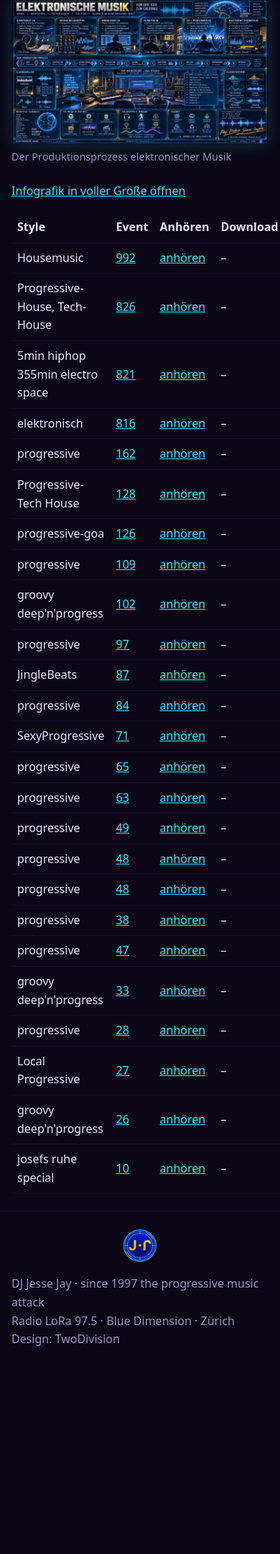
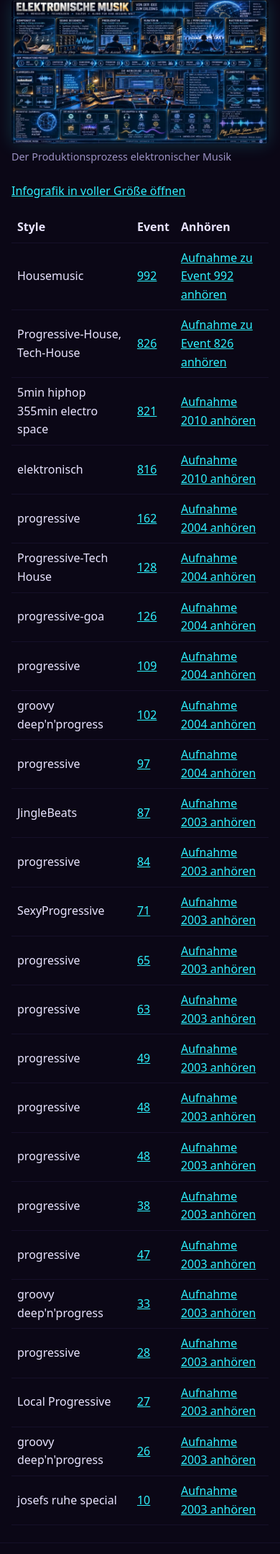
Before and after one commit to MarcelRaschke/Blue-Dimension-, a PHP site: page /music.php in a window 390 px wide. Shown: the part 310-2469 px from the top of the page at 72% size. Before the commit the page ends 2180 px from the top, so only its background shows below. Run offline with PHP 8.4, Linux system fonts and the light colour scheme.

Commit message:
fix(music): leere Download-Spalte entfernen, Linktext kontextualisieren
Alle 24 Zeilen der Musik-Tabelle zeigten in der Download-Spalte
ausschliesslich "–" – eine Spalte ohne einen einzigen echten Wert nahm
auf Mobile ein Viertel der Tabellenbreite ein, ohne Mehrwert. Zugleich
trug der "anhören"-Link in jeder Zeile denselben Text für
unterschiedliche Ziele (WCAG 2.4.4, Link Purpose). Der Linktext trägt
jetzt das aus der Archiv-URL abgeleitete Sendejahr, sonst die Event-ID.

Co-Authored-By: Claude Sonnet 5 <noreply@anthropic.com>
Claude-Session: https://claude.ai/code/session_01VqzZrt2FFq71cWx32Y59tQ
Signed-off-by: Claude <noreply@anthropic.com>

```diff
--- a/templates/music.php
+++ b/templates/music.php
@@ -7,14 +7,25 @@ require_once __DIR__ . '/../app/bootstrap.php';
 $tracks = load_content('music');
 usort($tracks, static fn(array $a, array $b): int => $b['id'] <=> $a['id']);
 
-render_page('Musik', 'music.html', static function () use ($tracks): void { ?>
+// Label für den "Anhören"-Link: unterscheidbar statt generisch (WCAG 2.4.4).
+// Lora-Archiv-URLs tragen das Sendedatum im Dateinamen (YYYYMMDD.rm) – daraus
+// lässt sich das Jahr ableiten; sonst bleibt das Event als Unterscheidungsmerkmal.
+$listenLabel = static function (string $playUrl, int $eventId): string {
+    if (preg_match('#/(\d{4})\d{4}\.rm#', $playUrl, $m) === 1) {
+        return 'Aufnahme ' . $m[1] . ' anhören';
+    }
+
+    return 'Aufnahme zu Event ' . $eventId . ' anhören';
+};
+
+render_page('Musik', 'music.html', static function () use ($tracks, $listenLabel): void { ?>
     <h1>Musik</h1>
     <p class="muted">Radio-Archiv von Blue Dimension und Galaxy Space Night.</p>
     <?= figure_tag('infographic-elektronische-musik', 'Der Produktionsprozess elektronischer Musik') ?>
     <p><a href="<?= h(image_url('infographic-elektronische-musik')) ?>">Infografik in voller Größe öffnen</a></p>
     <table class="table">
         <thead>
-            <tr><th>Style</th><th>Event</th><th>Anhören</th><th>Download</th></tr>
+            <tr><th>Style</th><th>Event</th><th>Anhören</th></tr>
         </thead>
         <tbody>
             <?php foreach ($tracks as $track): ?>
@@ -23,14 +34,7 @@ render_page('Musik', 'music.html', static function () use ($tracks): void { ?>
                     <td><a href="events.html#event-<?= (int) $track['eventId'] ?>"><?= (int) $track['eventId'] ?></a></td>
                     <td>
                         <?php if ($track['play'] !== ''): ?>
-                            <a href="<?= h($track['play']) ?>" rel="noopener noreferrer">anhören</a>
-                        <?php else: ?>
-                            –
-                        <?php endif; ?>
-                    </td>
-                    <td>
-                        <?php if ($track['download'] !== ''): ?>
-                            <a href="<?= h($track['download']) ?>" rel="noopener noreferrer">download</a>
+                            <a href="<?= h($track['play']) ?>" rel="noopener noreferrer"><?= h($listenLabel($track['play'], (int) $track['eventId'])) ?></a>
                         <?php else: ?>
                             –
                         <?php endif; ?>
```
